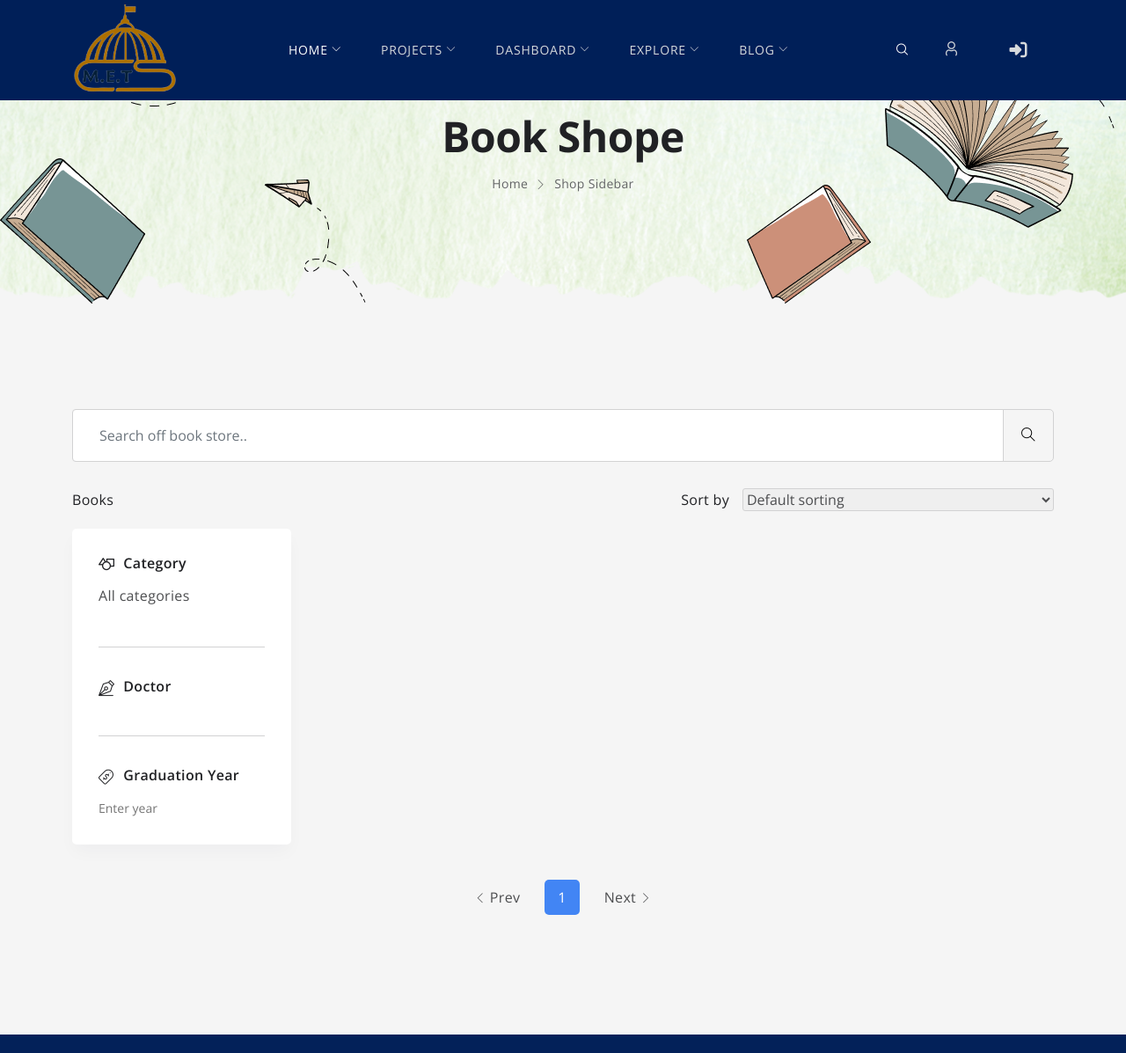
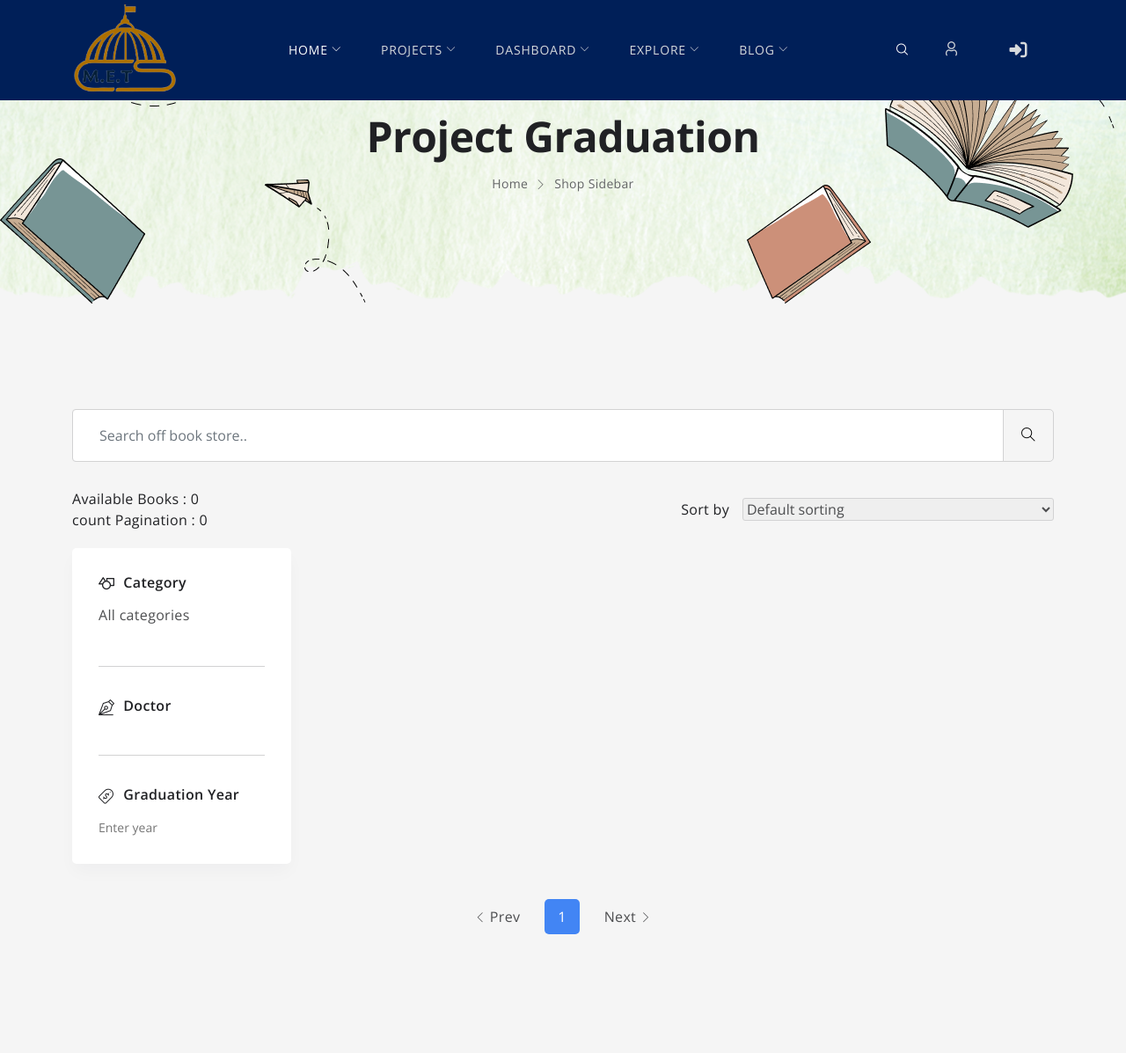
Before and after one commit to Mohamed00Abdelmonem/Graduation-Project, a Django app: page /project/books/ in a window 1280 px wide. Shown: the top 1197 px of the page at 88% size. Run offline with Django 5.2, Linux system fonts and the light colour scheme; data that the repository does not hold is empty; some libraries are stand-ins or nearby versions; grey boxes are pictures that could not be loaded.

Commit message:
update: add count projects in page show projects and show count pagnations

```diff
--- a/graduation_project/templates/projects.html
+++ b/graduation_project/templates/projects.html
@@ -22,7 +22,7 @@
             <div class="bd_shape seven wow fadeInUp layer" data-depth="0.6" data-wow-delay="0.4s"><img data-parallax='{"x": 50}' src="{% static 'img/breadcrumb/book-right2.png' %}" alt="">
             </div>
             <div class="container">
-                <h2 class="title wow fadeInUp" data-wow-delay="0.2s">Book Shope</h2>
+                <h2 class="title wow fadeInUp" data-wow-delay="0.2s">Project Graduation</h2>
                 <ol class="breadcrumb justify-content-center wow fadeInUp" data-wow-delay="0.3s">
                     <li><a href="index.html">Home</a></li>
                     <li class="active">Shop Sidebar</li>
@@ -59,10 +59,12 @@
 
 
 
-
-
                         <div class="shop_top d-flex align-items-center justify-content-between">
-                            <div class="shop_menu_left">{{count_books}} Books</div>
+                            <div class="shop_menu_left">
+                                Available Books  : {{projects_count }}
+                                <br>
+                                count Pagination : {{projects|length}}
+                            </div>
 
                             <div class="row">
 
--- a/graduation_project/views.py
+++ b/graduation_project/views.py
@@ -16,7 +16,7 @@ from django.db.models import Q
 
 
 
-@cache_page(60 * 5)
+# @cache_page(60 * 5)
 def ProjectList(request):
     # Get search query and filter parameters
     search_query = request.GET.get('q', '')
@@ -26,6 +26,9 @@ def ProjectList(request):
 
     # Start with all accepted projects
     projects = GraduationProject.objects.filter(status='accepted')
+    projects_count = GraduationProject.objects.filter(status='accepted').count()
+    projects_count = GraduationProject.objects.filter(status='accepted').count()
+
 
     # Apply search query (if provided)
     if search_query:
@@ -74,6 +77,7 @@ def ProjectList(request):
         # Render the full page for regular requests
         return render(request, "projects.html", {
             "projects": projects,
+            "projects_count": projects_count,
             "projects": paginated_projects,
             "categories": categories,
             "doctors": doctors,
--- a/settings/views.py
+++ b/settings/views.py
@@ -6,7 +6,7 @@ from accounts.models import UserProfile
 from django.views.decorators.cache import cache_page
 
 
-@cache_page(60 * 1)
+# @cache_page(60 * 1) #    for caching 1 minute
 def home(request):
     # Fetch only accepted projects for the main projects section
     projects_main = GraduationProject.objects.filter(status='accepted').order_by('-id')[:10]
```
